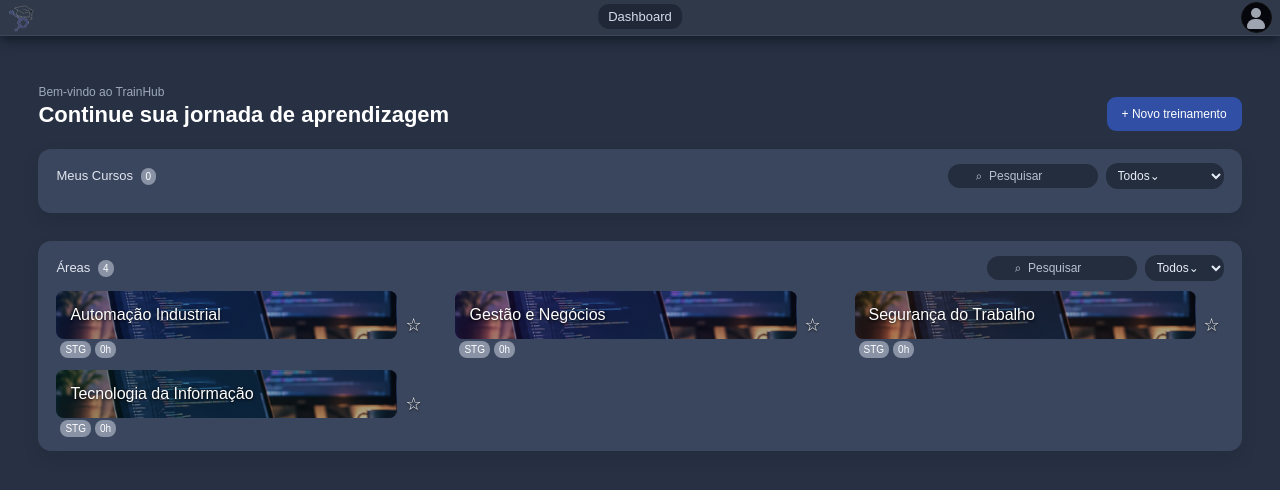
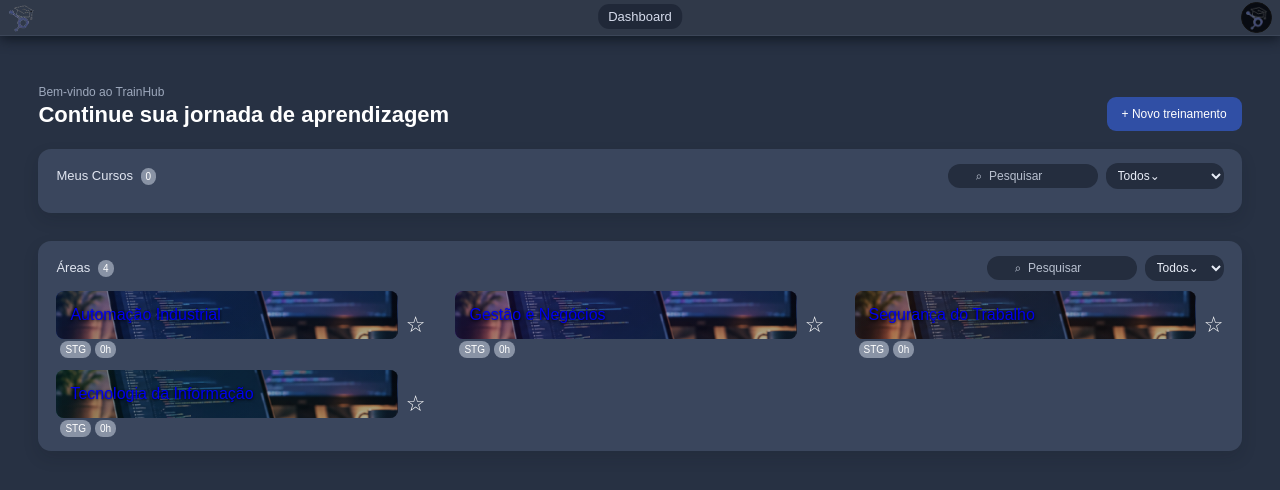
Before and after one commit to MrdiegL2824/TrainHub, a PHP site: page /dashboard.php in a window 1280 px wide. Shown: the top 490 px of the page. Run offline with PHP 8.4, Linux system fonts and the light colour scheme; a user stored in the database is signed in; data comes from the database, SQL or seed files in the repository; data that the repository does not hold is empty; some libraries are stand-ins or nearby versions.

Commit message:
Revert "style: match dashboard reference layout"
This reverts commit fd7d983c5325d720d80a66ee39664d0524b5d10b.

```diff
--- a/config.php
+++ b/config.php
@@ -187,15 +187,11 @@ if (!headers_sent()) {
         if (stripos($conteudo, '</head>') === false || stripos($conteudo, 'css/responsivo.css') !== false) {
             return $conteudo;
         }
-        $conteudo = preg_replace(
+        return preg_replace(
             '/<\/head>/i',
             '<link rel="stylesheet" href="css/responsivo.css?v=1.0"></head>',
             $conteudo,
             1
         ) ?? $conteudo;
-        if (stripos($conteudo, 'class="estrela"') !== false) {
-            $conteudo = preg_replace('/<\/body>/i', '<script src="js/dashboard.js?v=1.0"></script></body>', $conteudo, 1) ?? $conteudo;
-        }
-        return $conteudo;
     });
 }
--- a/css/responsivo.css
+++ b/css/responsivo.css
@@ -15,73 +15,6 @@ main.max-w-6xl {
     padding-right: clamp(1rem, 3vw, 4rem) !important;
 }
 
-/* Ajustes visuais da tela inicial conforme o modelo de referência. */
-.conteudo {
-    width: 100% !important;
-    max-width: none !important;
-    padding-left: 3vw !important;
-    padding-right: 3vw !important;
-}
-
-.area-capa span {
-    color: #fff !important;
-}
-
-.estrela {
-    width: 20px;
-    height: 20px;
-    padding: 0;
-    border: 0;
-    background: transparent;
-    color: #fff;
-    font-size: 18px !important;
-    line-height: 20px;
-    text-shadow: 0 1px 2px #111;
-    cursor: pointer;
-}
-
-.estrela.favorito {
-    color: #ffd21c;
-}
-
-.avatar {
-    position: relative;
-    overflow: hidden;
-    background: #05070c !important;
-}
-
-.avatar:before {
-    content: '';
-    position: absolute;
-    top: 5px;
-    left: 9px;
-    width: 10px;
-    height: 10px;
-    border-radius: 50%;
-    background: #9fa5b0;
-}
-
-.avatar:after {
-    content: '';
-    position: absolute;
-    bottom: 3px;
-    left: 5px;
-    width: 18px;
-    height: 10px;
-    border-radius: 12px 12px 4px 4px;
-    background: #9fa5b0;
-}
-
-@media (max-width: 900px) {
-    .conteudo {
-        padding: 30px 8vw 48px !important;
-    }
-
-    .dashboard-link {
-        left: 75% !important;
-    }
-}
-
 @media (min-width: 1600px) {
     main.max-w-4xl,
     main.max-w-5xl,
```
Also changed, not shown: js/dashboard.js (deleted, +0 -35 lines).
